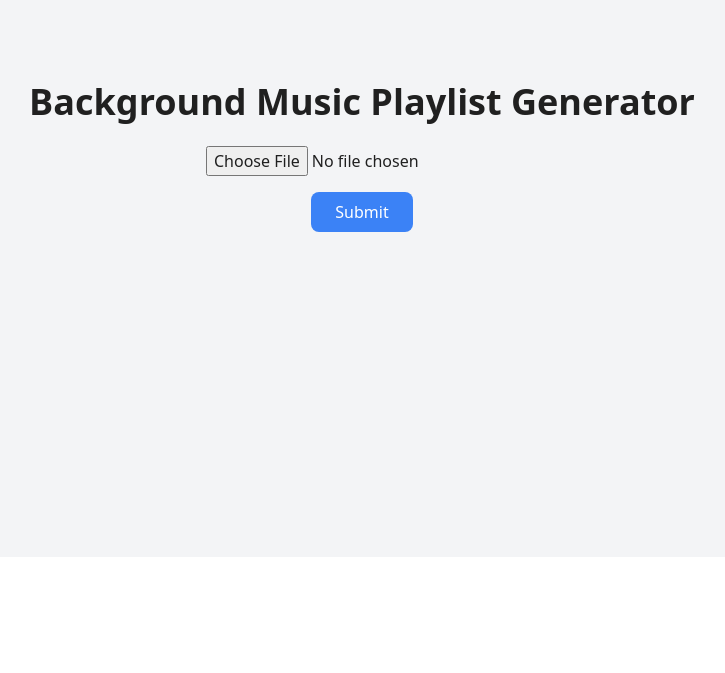
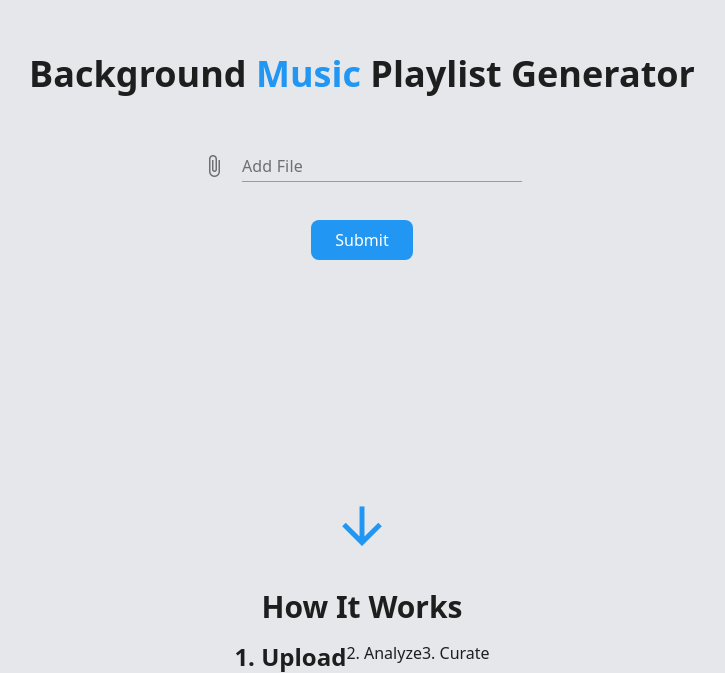
Before and after one commit to Welf06/Apollo-s-Lyre, a Vue app: page / in a window 1280 px wide. Shown: the part 243-916 px from the top of the page, without its empty margins (278-1003 px from the left). Before the commit the page ends 800 px from the top, so only its background shows below. Built offline with nearby package versions, Linux system fonts and the light colour scheme.

Commit message:
get tailwind working with vuetify

```diff
--- a/package.json
+++ b/package.json
@@ -18,11 +18,13 @@
     "pinia": "^2.1.7",
     "postcss": "^8.4.39",
     "tailwindcss": "^3.4.4",
+    "vite-plugin-vuetify": "^2.0.3",
     "vue": "^3.4.29",
     "vue-router": "^4.3.3",
     "vuetify": "^3.6.10"
   },
   "devDependencies": {
+    "@mdi/font": "^7.4.47",
     "@rushstack/eslint-patch": "^1.8.0",
     "@tsconfig/node20": "^20.1.4",
     "@types/node": "^20.14.5",
--- a/src/App.vue
+++ b/src/App.vue
@@ -1,5 +1,5 @@
 <template>
-    <v-app>
+    <v-app class="bg-gray-200">
         <router-view></router-view>
         <v-snackbar id="alert-snackbar" v-model="toastStore.showAlert" :color="toastStore.alertColor" :timeout="3000"
             variant="flat">
--- a/src/main.ts
+++ b/src/main.ts
@@ -3,19 +3,9 @@ import { createPinia } from 'pinia'
 
 import App from './App.vue'
 import router from './router'
-
-// Vuetify
-import 'vuetify/styles'
-import { createVuetify } from 'vuetify'
-import * as components from 'vuetify/components'
-import * as directives from 'vuetify/directives'
+import vuetify from './plugins/vuetify';
 
 import './index.css'
-
-const vuetify = createVuetify({
-    components,
-    directives,
-})
 
 const app = createApp(App)
 
--- /dev/null
+++ b/src/plugins/vuetify.ts
@@ -0,0 +1,9 @@
+// Styles
+import '@mdi/font/css/materialdesignicons.css';
+import 'vuetify/styles';
+
+// Vuetify
+import { createVuetify } from 'vuetify';
+
+export default createVuetify();
+// https://vuetifyjs.com/en/introduction/why-vuetify/#feature-guides
--- a/src/views/HomeView.vue
+++ b/src/views/HomeView.vue
@@ -1,8 +1,28 @@
 <template>
-  <div class="min-h-screen bg-gray-100 flex flex-col justify-center items-center">
-    <h1 class="text-4xl font-bold mb-6">Background Music Playlist Generator</h1>
-    <input type="file" @change="handleFileUpload" class="mb-4" />
-    <button @click="submitFile" class="px-6 py-2 bg-blue-500 text-white rounded-lg">Submit</button>
+    <!-- Landing Page and File Upload -->
+    <div class="min-h-screen flex flex-col justify-center items-center gap-4 relative ">
+        <span class="text-4xl font-bold mb-6">Background <span class="text-blue">Music</span> Playlist Generator</span>
+        <div class="w-1/4">
+            <v-file-input
+                v-model="file"
+                label="Add File"
+                variant="underlined"
+                accept=".epub"
+            </v-file-input>
+        </div>
+        <button @click="submitFile" class="px-6 py-2 bg-blue text-white rounded-lg">Submit</button>
+        <v-icon size="60" class="absolute bottom-0 m-auto text-blue">mdi-arrow-down</v-icon>
+    </div>
+
+    <!-- How it works -->
+    <div class="mt-8 flex flex-col justify-center items-center">
+        <span class="text-3xl font-bold">How It Works</span>
+
+        <ul class="mt-4 flex">
+            <li class="text-2xl font-semibold">1. Upload</li>
+            <li>2. Analyze</li>
+            <li>3. Curate</li>
+        </ul>
     </div>
 </template>
 
@@ -19,16 +39,9 @@ const toastStore = useToastStore();
 const file = ref<File | null>(null)
 
 // Methods
-const handleFileUpload = (event: Event) => {
-  const target = event.target as HTMLInputElement
-  if (target.files && target.files.length > 0) {
-    file.value = target.files[0]
-  }
-}
-
 const submitFile = async () => {
     if (!file.value) {
-    toastStore.message('error','Please select a file to upload');
+        toastStore.message('error', 'Please select a file to upload');
         return
     }
 
--- a/vite.config.ts
+++ b/vite.config.ts
@@ -3,12 +3,14 @@ import { fileURLToPath, URL } from 'node:url'
 import { defineConfig } from 'vite'
 import vue from '@vitejs/plugin-vue'
 import vueDevTools from 'vite-plugin-vue-devtools'
+import vuetify from 'vite-plugin-vuetify';
 
 // https://vitejs.dev/config/
 export default defineConfig({
   plugins: [
     vue(),
     vueDevTools(),
+    vuetify({ autoImport: true })
   ],
   resolve: {
     alias: {
```
Also changed, not shown: tailwind.config.js (indentation only), 1 other file (tests, documents, lock files or other folders). Lines whose indentation alone changed are shown as unchanged.
